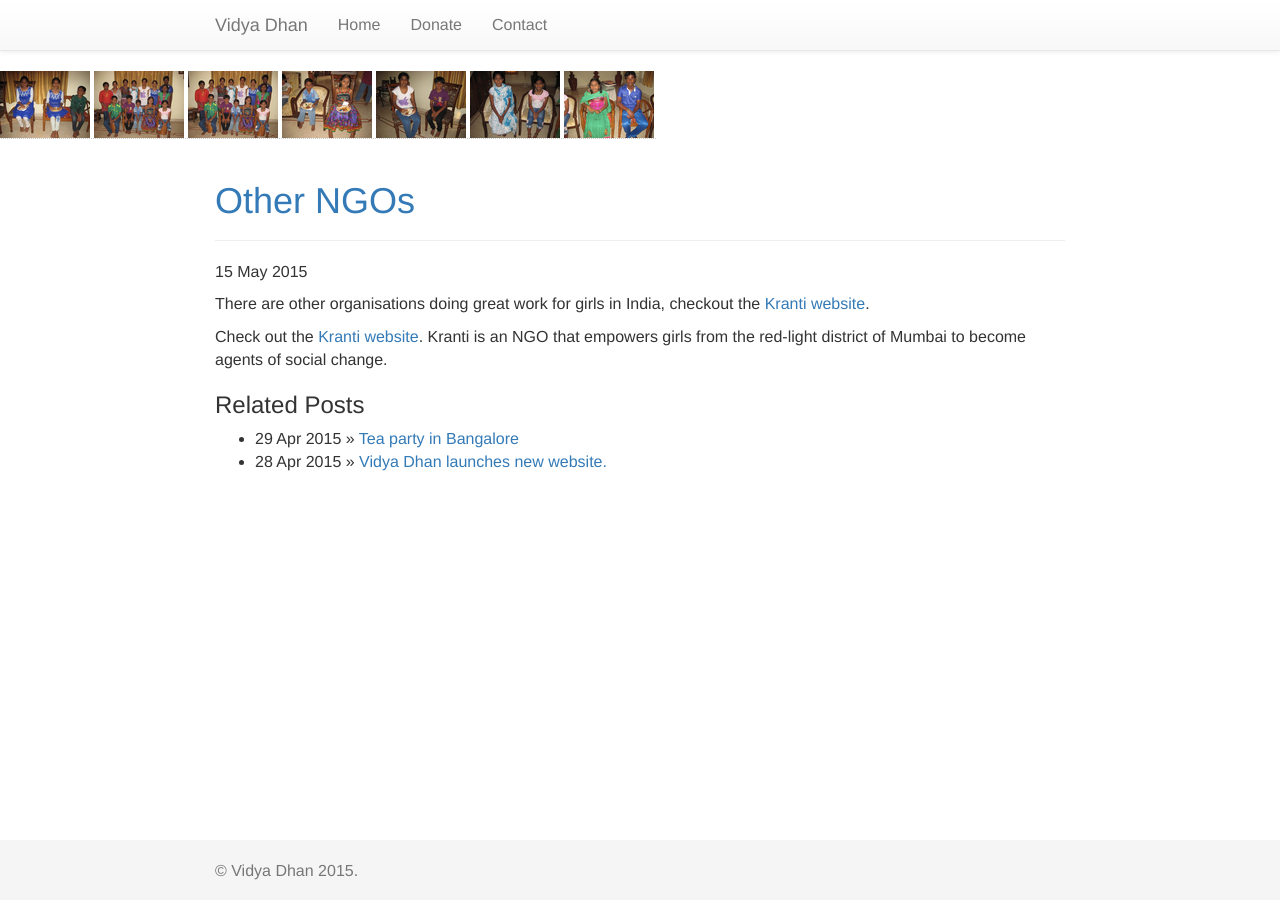
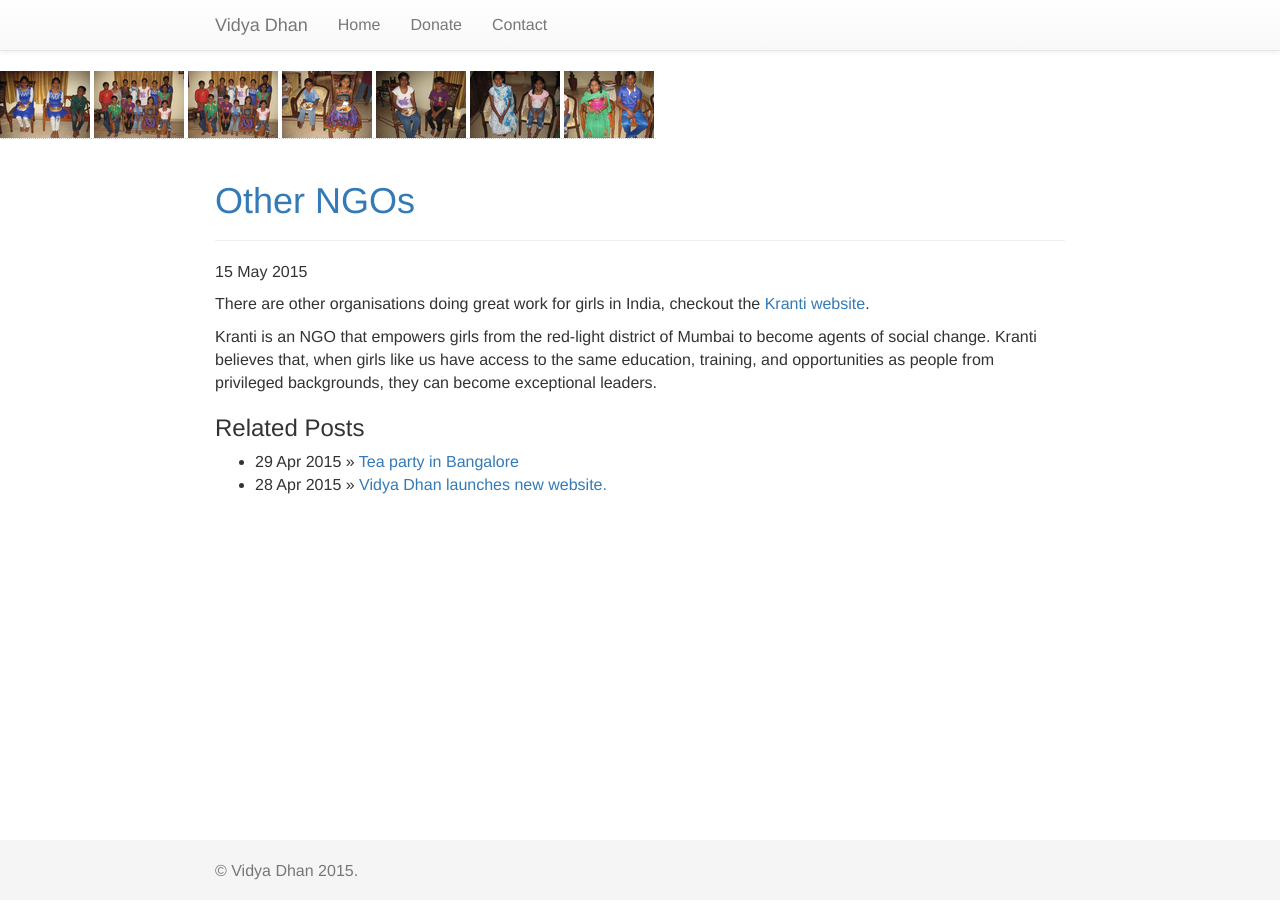
Before and after one commit to VidyaDhan/vidyadhan.github.io, a Jekyll site: the page built from _posts/2015-05-15-kranti.md, in a window 1280 px wide. Built offline with Jekyll 4.4.1, drawn with Linux system fonts in a browser that asks for light colours; nearby versions of some CDN libraries.

Commit message:
Further changes to post wording

```diff
--- a/_posts/2015-05-15-kranti.md
+++ b/_posts/2015-05-15-kranti.md
@@ -5,4 +5,4 @@ title: Other NGOs
 
 There are other organisations doing great work for girls in India, checkout the [Kranti website](http://www.kranti-india.org/).
 
-Check out the [Kranti website](http://www.kranti-india.org/). Kranti is an NGO that empowers girls from the red-light district of Mumbai to become agents of social change.
+Kranti is an NGO that empowers girls from the red-light district of Mumbai to become agents of social change. Kranti believes that, when girls like us have access to the same education, training, and opportunities as people from privileged backgrounds, they can become exceptional leaders.
```
